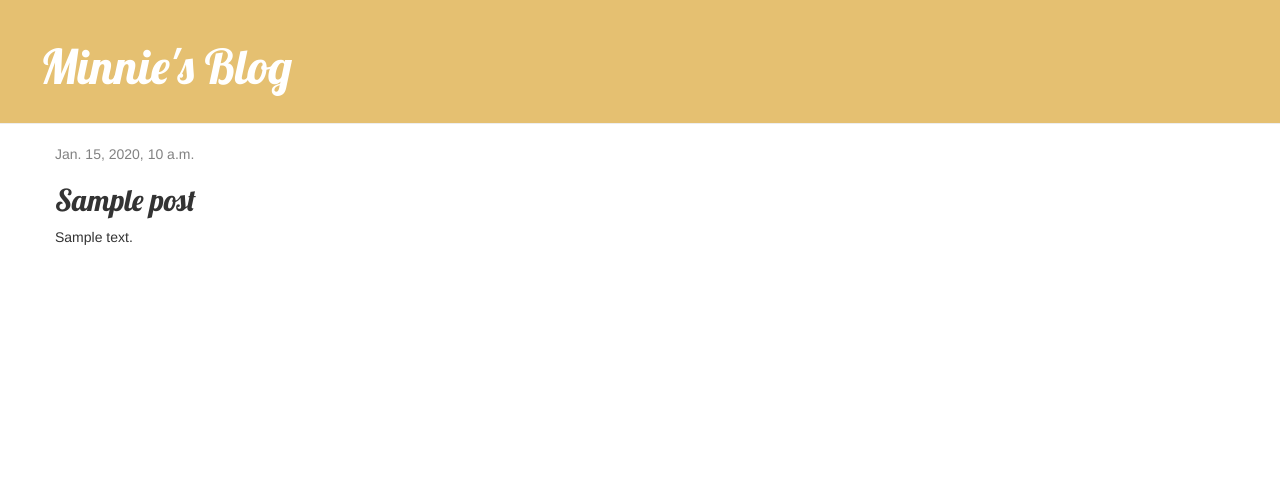
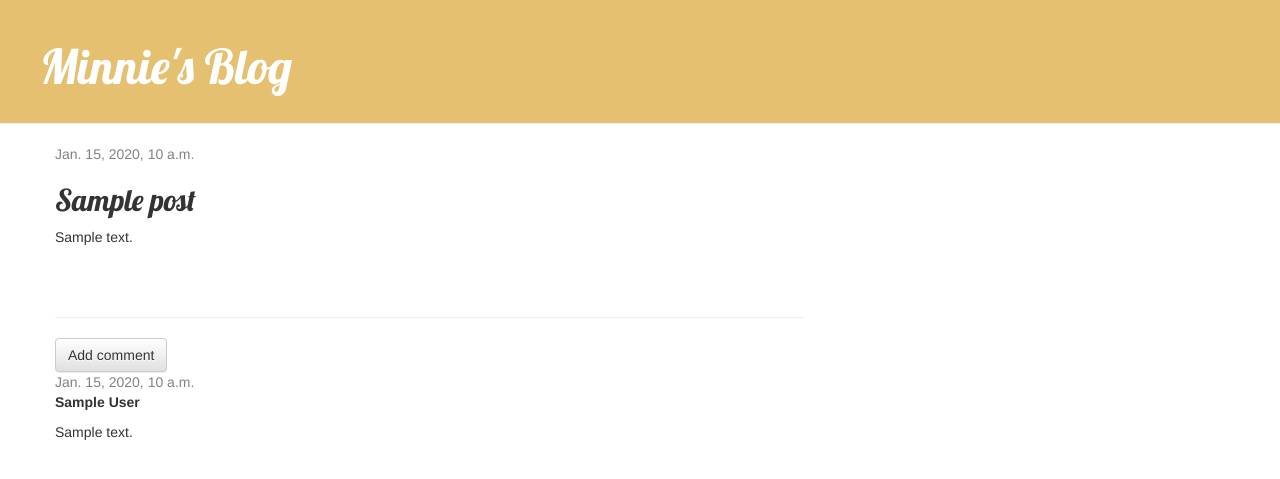
Before and after one commit to minnieshui23/my-first-blog, a Django app: page /post/1/ in a window 1280 px wide. Shown: the top 479 px of the page. Run offline with Django 3.2, Linux system fonts and the light colour scheme; tables that the repository leaves empty hold one stand-in row (values such as "Sample post"); some libraries are stand-ins or nearby versions.

Commit message:
Added comment function

```diff
--- a/blog/admin.py
+++ b/blog/admin.py
@@ -1,4 +1,5 @@
 from django.contrib import admin
-from .models import Post
+from .models import Post, Comment
 
 admin.site.register(Post)
+admin.site.register(Comment)
--- a/blog/models.py
+++ b/blog/models.py
@@ -16,3 +16,17 @@ class Post(models.Model):
 
     def __str__(self) :
         return self.title
+
+class Comment(models.Model):
+    post = models.ForeignKey('blog.Post', on_delete=models.CASCADE, related_name='comments')
+    author = models.CharField(max_length=200)
+    text = models.TextField()
+    created_date = models.DateTimeField(default=timezone.now)
+    approved_comment = models.BooleanField(default=False)
+
+    def approve(self):
+        self.approved_comment = True
+        self.save()
+
+    def __str__(self):
+        return self.text
--- a/blog/templates/blog/post_detail.html
+++ b/blog/templates/blog/post_detail.html
@@ -18,4 +18,15 @@
         <h2>{{ post.title }}</h2>
         <p>{{ post.text|linebreaksbr }}</p>
     </div>
+    <hr>
+    <a class="btn btn-default" href="{% url 'add_comment_to_post' pk=post.pk %}">Add comment</a>
+    {% for comment in post.comments.all %}
+        <div class="comment">
+            <div class="date">{{ comment.created_date }}</div>
+            <strong>{{ comment.author }}</strong>
+            <p>{{ comment.text|linebreaks }}</p>
+        </div>
+    {% empty %}
+        <p>No comments here yet :(</p>
+    {% endfor %}
 {% endblock %}
--- a/blog/templates/blog/post_list.html
+++ b/blog/templates/blog/post_list.html
@@ -8,6 +8,7 @@
             </div>
             <h2><a href="{% url 'post_detail' pk=post.pk %}">{{ post.title }}</a></h2>
             <p>{{ post.text|linebreaksbr }}</p>
+            <a href="{% url 'post_detail' pk=post.pk %}">Comments: {{ post.comments.count }}</a>
         </div>
     {% endfor %}
 {% endblock %}
--- a/blog/urls.py
+++ b/blog/urls.py
@@ -8,4 +8,6 @@ urlpatterns = [
     path('drafts/', views.post_draft_list, name='post_draft_list'),
     path('post/<pk>/publish/', views.post_publish, name='post_publish'),
     path('post/<pk>/remove/', views.post_remove, name='post_remove'),
+    path('post/<int:pk>/comment/', views.add_comment_to_post, name='add_comment_to_post'),
+    path('comment/<int:pk>/remove/', views.comment_remove, name='comment_remove'),
 ]
--- a/blog/views.py
+++ b/blog/views.py
@@ -1,8 +1,8 @@
 from django.shortcuts import render
 from django.utils import timezone
-from .models import Post
+from .models import Post, Comment
 from django.shortcuts import render, get_object_or_404
-from .forms import PostForm
+from .forms import PostForm, CommentForm
 from django.shortcuts import redirect
 
 # Create your views here.
@@ -55,3 +55,21 @@ def post_remove(request, pk):
     post = get_object_or_404(Post, pk=pk)
     post.delete()
     return redirect('post_list')
+
+def add_comment_to_post(request, pk):
+    post = get_object_or_404(Post, pk=pk)
+    if request.method == "POST":
+        form = CommentForm(request.POST)
+        if form.is_valid():
+            comment = form.save(commit=False)
+            comment.post = post
+            comment.save()
+            return redirect('post_detail', pk=post.pk)
+    else:
+        form = CommentForm()
+    return render(request, 'blog/add_comment_to_post.html', {'form': form})
+
+def comment_remove(request, pk):
+    comment = get_object_or_404(Comment, pk=pk)
+    comment.delete()
+    return redirect('post_detail', pk=comment.post.pk)
```
Also changed, not shown: blog/forms.py (+7 -1 lines), blog/templates/blog/add_comment_to_post.html (added, +9 -0 lines), blog/migrations/0002_comment.py (added).
